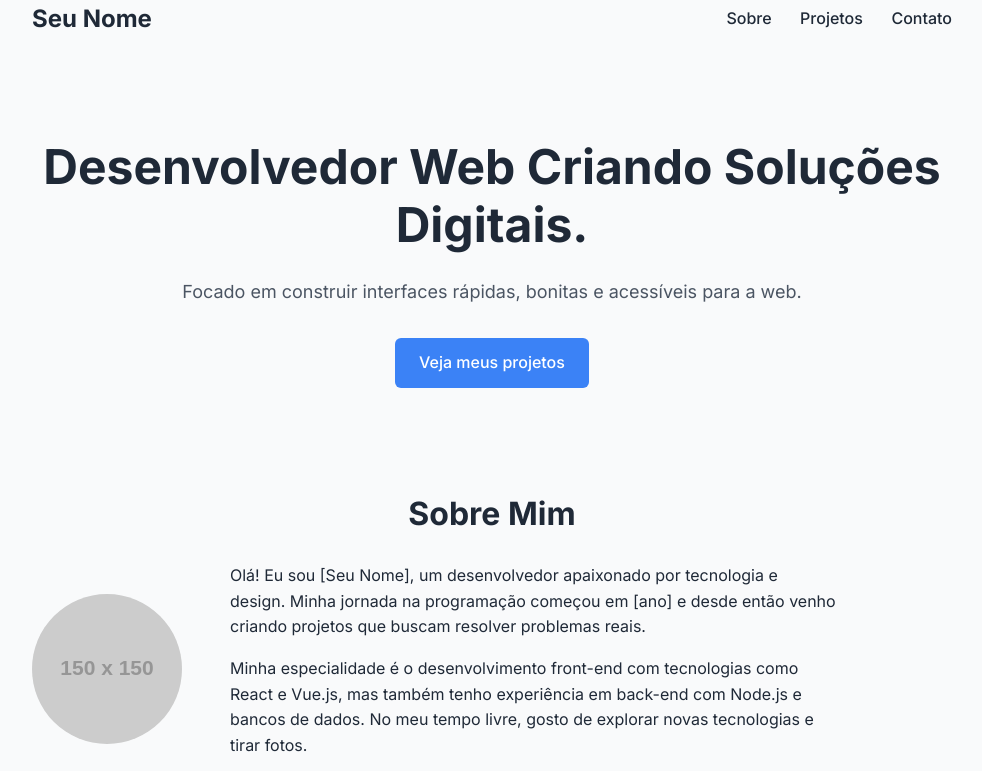
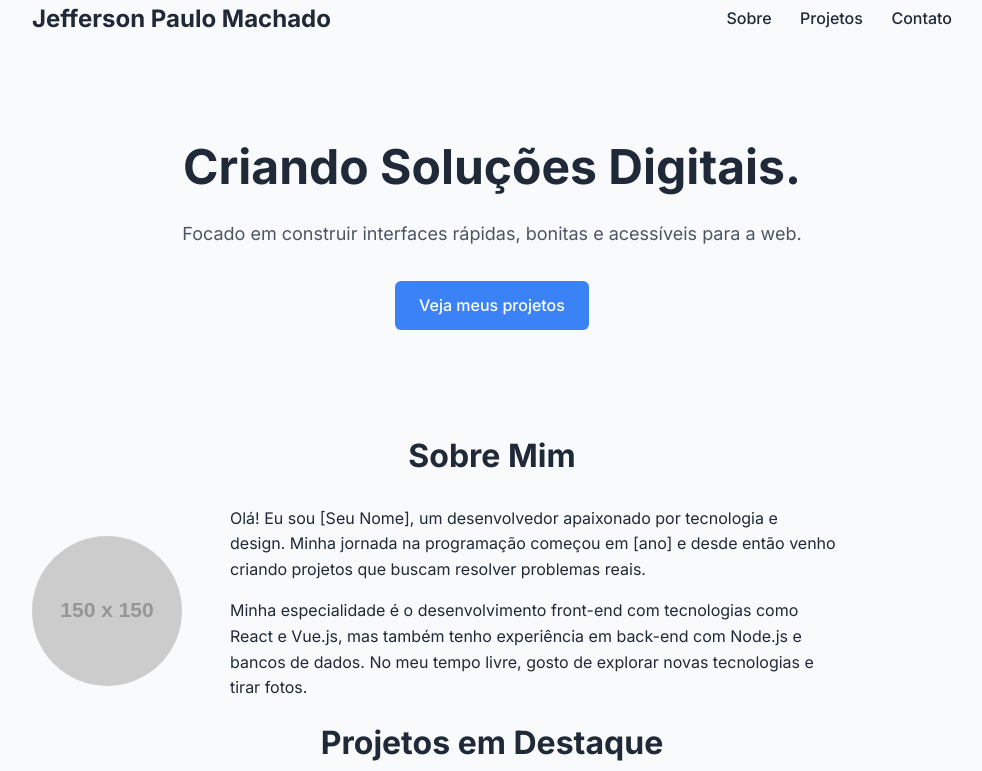
Before and after one commit to JeffPM-2005/Site-Pessoal, a plain HTML site: page index.html in a window 1280 px wide. Shown: the top 771 px of the page, without its empty margins (148-1130 px from the left). Drawn offline with Linux system fonts and the light colour scheme; placeholder pictures from the web are drawn by us.

Commit message:
dslçkç

```diff
--- a/index.html
+++ b/index.html
@@ -4,7 +4,7 @@
 <head>
     <meta charset="UTF-8">
     <meta name="viewport" content="width=device-width, initial-scale=1.0">
-    <title>Seu Nome | Desenvolvedor Web</title>
+    <title>Jefferson | Desenvolvedor</title>
 
     <link rel="preconnect" href="https://fonts.googleapis.com">
     <link rel="preconnect" href="https://fonts.gstatic.com" crossorigin>
@@ -14,7 +14,7 @@
 
 <body>
     <header class="container">
-        <div class="logo">Seu Nome</div>
+        <div class="logo">Jefferson Paulo Machado</div>
         <nav>
             <a href="#sobre">Sobre</a>
             <a href="#projetos">Projetos</a>
@@ -24,7 +24,7 @@
 
     <main>
         <section id="home" class="container">
-            <h1>Desenvolvedor Web Criando Soluções Digitais.</h1>
+            <h1>Criando Soluções Digitais.</h1>
             <p class="subtitulo">Focado em construir interfaces rápidas, bonitas e acessíveis para a web.</p>
             <a href="#projetos" class="cta-button">Veja meus projetos</a>
         </section>
--- a/style.css
+++ b/style.css
@@ -1,4 +1,3 @@
-/* 1. Reset e Variáveis Globais */
 :root {
     --cor-fundo: #F9FAFB;      /* Cinza bem claro */
     --cor-texto: #1F2937;      /* Cinza escuro */
```
